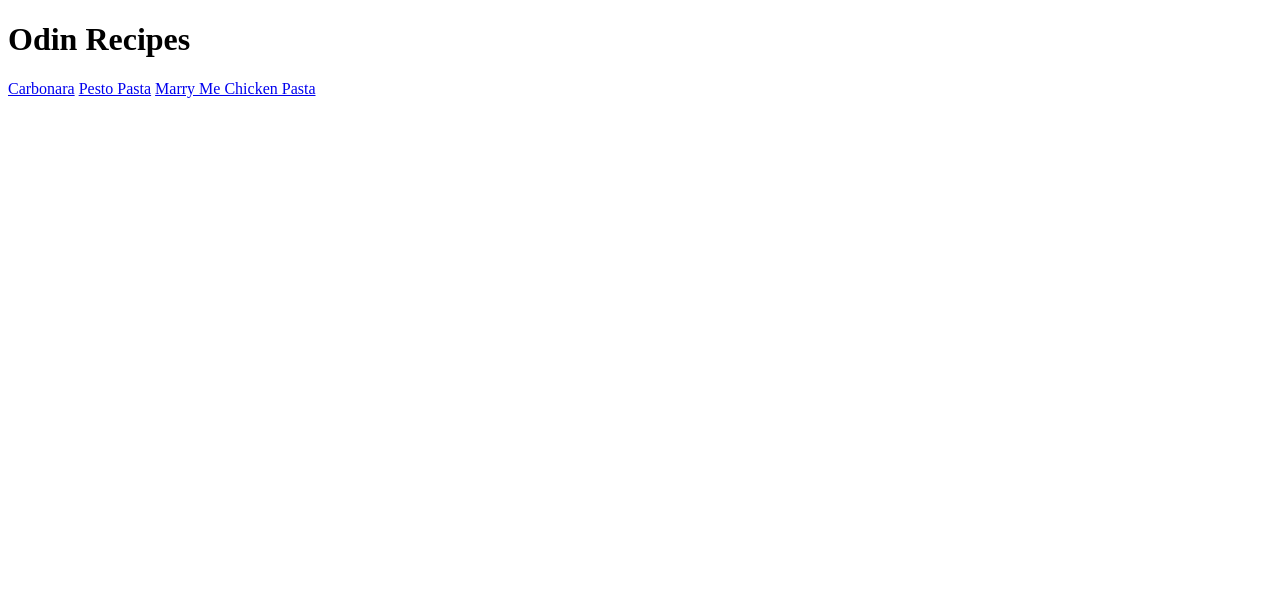
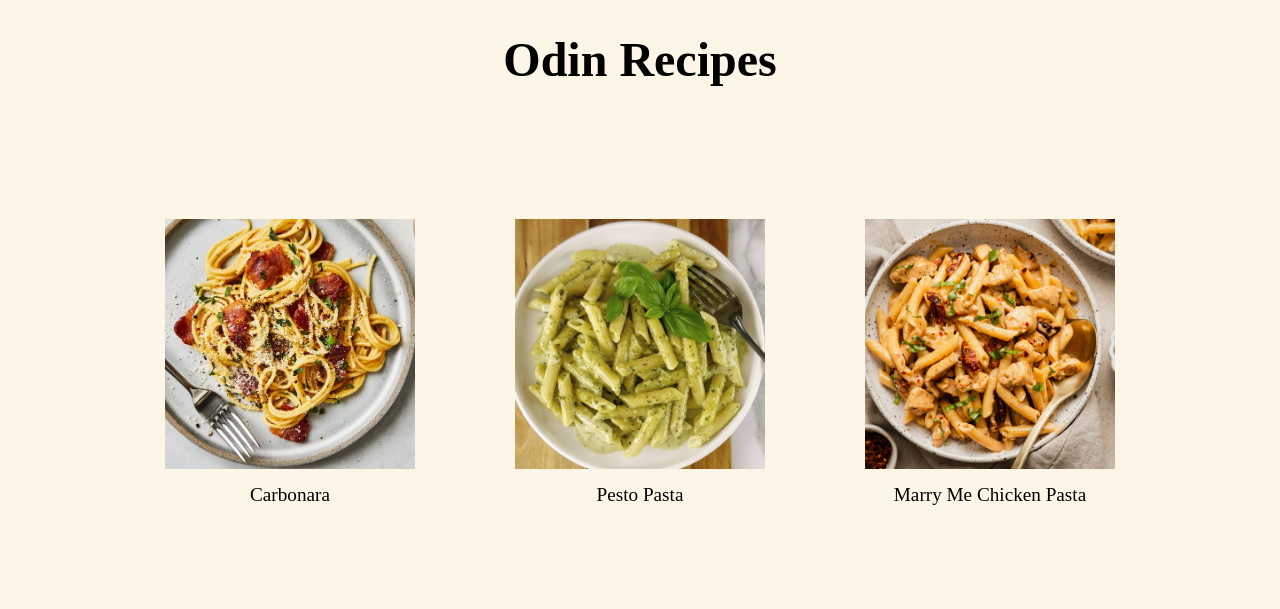
Before and after one commit to agatav13/odin-recipes, a plain HTML site: page index.html in a window 1280 px wide. Drawn offline with Linux system fonts and the light colour scheme.

Commit message:
Style the home page in index.html

```diff
--- a/index.html
+++ b/index.html
@@ -4,11 +4,23 @@
     <meta charset="UTF-8" />
     <meta name="viewport" content="width=device-width, initial-scale=1.0" />
     <title>Odin Recipes</title>
+    <link rel="stylesheet" href="styles.css" />
   </head>
   <body>
     <h1>Odin Recipes</h1>
-		<a href="recipes/carbonara.html">Carbonara</a>
-		<a href="recipes/pesto-pasta.html">Pesto Pasta</a>
-		<a href="recipes/marry-me-chicken-pasta.html">Marry Me Chicken Pasta</a>
+    <div class="recipes-container">
+      <a href="recipes/carbonara.html">
+        <img src="images/carbonara.jpg" alt="Carbonara" />
+        Carbonara
+      </a>
+      <a href="recipes/pesto-pasta.html">
+        <img src="images/pesto-pasta.jpg" alt="Pesto Pasta">
+        Pesto Pasta
+      </a>
+      <a href="recipes/marry-me-chicken-pasta.html">
+        <img src="images/marry-me-chicken-pasta.jpg" alt="Marry Me Chicken Pasta">
+        Marry Me Chicken Pasta
+      </a>
+    </div>
   </body>
 </html>
--- /dev/null
+++ b/styles.css
@@ -0,0 +1,37 @@
+body {
+    background-color: oldlace;
+    margin: 0;
+}
+
+h1 {
+    text-align: center;
+    font-size: 3rem;
+}
+
+.recipes-container {
+    width: 100%;
+    display: flex;
+    flex-wrap: wrap;
+    justify-content: center;
+    gap: 100px;
+    padding: 100px 0;
+}
+
+.recipes-container a {
+    display: flex;
+    flex-direction: column;
+    align-items: center;
+    gap: 15px;
+    text-decoration: none;
+    color: black;
+    font-size: 1.2rem;
+    transition: all .3s ease-in-out;
+}
+
+.recipes-container a:hover {
+    scale: 1.03;
+}
+
+.recipes-container img {
+    width: 250px;
+}
```
